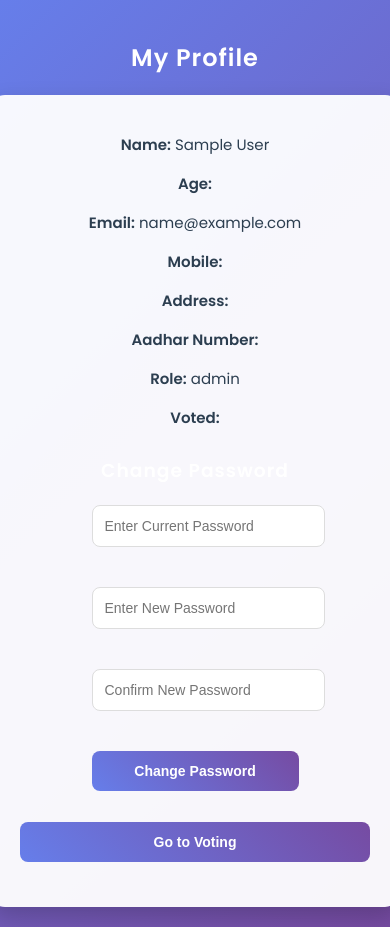
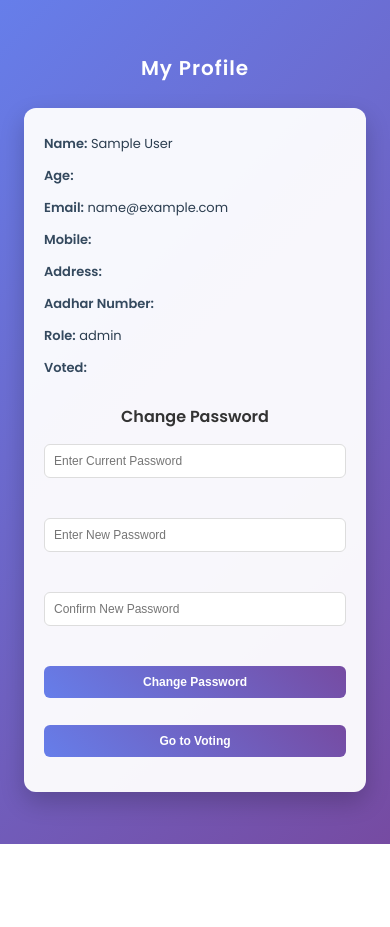
Before and after one commit to DevendraSangwan/Voting-app, a website: page public/profile.html in a window 390 px wide. After the commit the page ends 844 px from the top, so only its background shows below. Drawn offline with Linux system fonts and the light colour scheme; sample sign-in values are in the browser's storage.

Commit message:
add media queries on all pages

```diff
--- a/public/profile.css
+++ b/public/profile.css
@@ -1,6 +1,14 @@
 /* Import Modern Font */
 @import url('https://fonts.googleapis.com/css2?family=Poppins:wght@300;400;600&display=swap');
 
+/* Reset */
+* {
+    box-sizing: border-box;
+    margin: 0;
+    padding: 0;
+}
+
+/* Body */
 body {
     font-family: 'Poppins', sans-serif;
     background: linear-gradient(135deg, #667eea, #764ba2);
@@ -9,15 +17,13 @@ body {
     align-items: center;
     flex-direction: column;
     min-height: 100vh;
-    margin: 0;
     padding: 20px;
 }
 
-/* Headings */
-h2, h3 {
+/* Heading */
+h2 {
     color: white;
-    text-align: center;
-    margin-bottom: 20px;
+    margin-bottom: 25px;
     letter-spacing: 1px;
 }
 
@@ -27,7 +33,7 @@ h2, h3 {
     padding: 30px;
     border-radius: 15px;
     box-shadow: 0 10px 25px rgba(0,0,0,0.2);
-    width: 350px;
+    width: 380px;
     display: flex;
     flex-direction: column;
     align-items: center;
@@ -44,6 +50,23 @@ h2, h3 {
     font-size: 15px;
     margin: 8px 0;
     color: #2c3e50;
+    width: 100%;
+}
+
+#profile-section strong {
+    color: #34495e;
+}
+
+/* Sub Heading */
+h3 {
+    margin-top: 20px;
+    margin-bottom: 15px;
+    color: #333;
+}
+
+/* Form */
+form {
+    width: 100%;
 }
 
 /* Inputs & Buttons */
@@ -57,6 +80,7 @@ input, button {
     transition: all 0.3s ease;
 }
 
+/* Input Focus */
 input:focus {
     outline: none;
     border-color: #667eea;
@@ -76,21 +100,69 @@ button:hover {
     transform: scale(1.05);
 }
 
-/* Logout Button */
-#logoutBtn {
-    background: linear-gradient(45deg, #ff6a00, #ee0979);
-    margin-top: 10px;
-}
-
-#logoutBtn:hover {
-    transform: scale(1.08);
-    box-shadow: 0 8px 20px rgba(0,0,0,0.3);
-}
-
 /* Password Message */
 #password-message {
     font-weight: 600;
     text-align: center;
     margin-bottom: 10px;
-    color: #00ffae;
+    color: #00c896;
 }
+
+/* -------------------------- */
+/* 📱 Responsive Media Queries */
+/* -------------------------- */
+
+/* Tablet */
+@media (max-width: 768px) {
+
+    #profile-section {
+        width: 320px;
+        padding: 25px;
+    }
+
+    h2 {
+        font-size: 22px;
+    }
+
+    #profile-section p {
+        font-size: 14px;
+    }
+
+    input, button {
+        padding: 10px;
+        font-size: 13px;
+    }
+}
+
+/* Mobile */
+@media (max-width: 480px) {
+
+    body {
+        padding: 15px;
+    }
+
+    #profile-section {
+        width: 95%;
+        padding: 20px;
+        border-radius: 12px;
+    }
+
+    h2 {
+        font-size: 20px;
+    }
+
+    h3 {
+        font-size: 16px;
+    }
+
+    #profile-section p {
+        font-size: 13px;
+        margin: 6px 0;
+    }
+
+    input, button {
+        padding: 9px;
+        font-size: 12px;
+        border-radius: 6px;
+    }
+}
```
Also changed, not shown: public/profile.html (+1 -1 lines).
